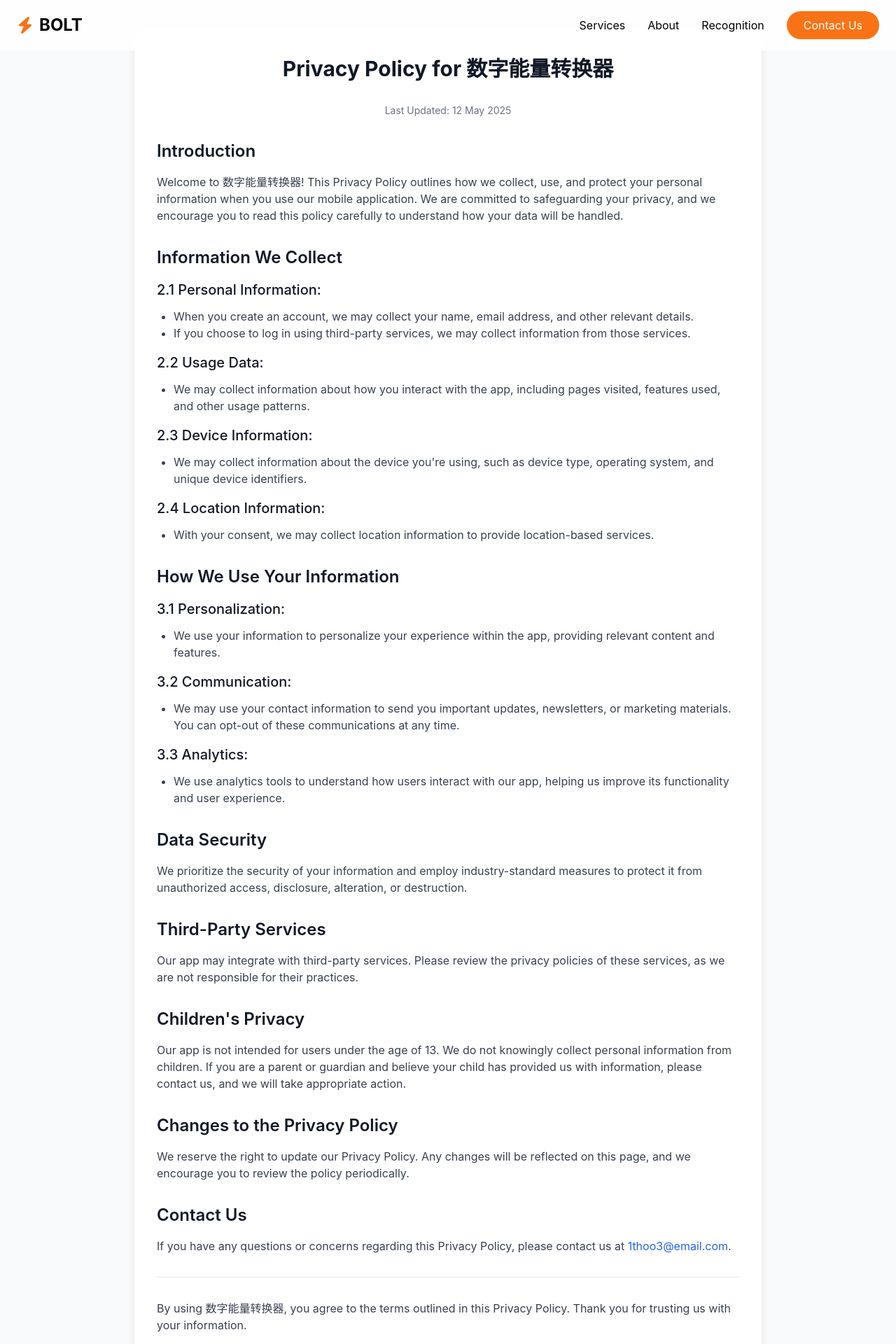
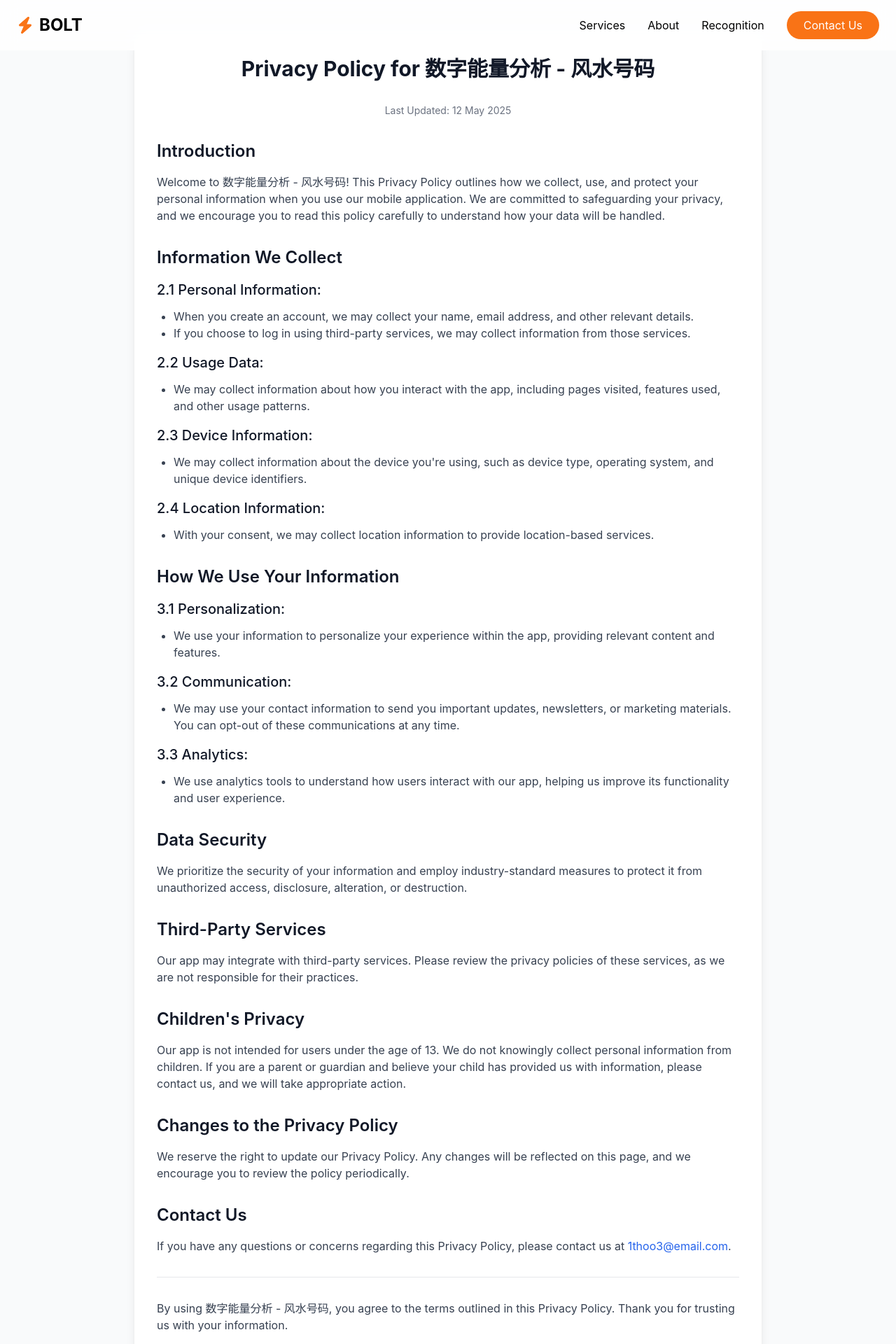
Before and after one commit to scottthoo/BoltWeb-2702, a React (Vite) app: page /number-energy-converter-privacy-policy in a window 1280 px wide. Shown: the top 1920 px of the page at 70% size. Built offline with nearby package versions, Linux system fonts and the light colour scheme.

Commit message:
[UPDATE] Updated Privacy Policy title and content to reflect app name change to 数字能量分析 - 风水号码

```diff
--- a/src/components/PrivacyPolicy.jsx
+++ b/src/components/PrivacyPolicy.jsx
@@ -5,7 +5,7 @@ const PrivacyPolicy = () => {
     <div className="min-h-screen bg-gray-50 py-12 px-4 sm:px-6 lg:px-8">
       <div className="max-w-4xl mx-auto bg-white rounded-lg shadow-lg p-8">
         <h1 className="text-3xl font-bold text-gray-900 mb-8 text-center">
-          Privacy Policy for 数字能量转换器
+          Privacy Policy for 数字能量分析 - 风水号码
         </h1>
 
         <div className="text-sm text-gray-500 mb-8 text-center">
@@ -18,11 +18,11 @@ const PrivacyPolicy = () => {
               Introduction
             </h2>
             <p className="text-gray-700">
-              Welcome to 数字能量转换器! This Privacy Policy outlines how we
-              collect, use, and protect your personal information when you use
-              our mobile application. We are committed to safeguarding your
-              privacy, and we encourage you to read this policy carefully to
-              understand how your data will be handled.
+              Welcome to 数字能量分析 - 风水号码! This Privacy Policy outlines
+              how we collect, use, and protect your personal information when
+              you use our mobile application. We are committed to safeguarding
+              your privacy, and we encourage you to read this policy carefully
+              to understand how your data will be handled.
             </p>
           </section>
 
@@ -179,8 +179,9 @@ const PrivacyPolicy = () => {
 
           <div className="mt-8 pt-8 border-t border-gray-200">
             <p className="text-gray-700">
-              By using 数字能量转换器, you agree to the terms outlined in this
-              Privacy Policy. Thank you for trusting us with your information.
+              By using 数字能量分析 - 风水号码, you agree to the terms outlined
+              in this Privacy Policy. Thank you for trusting us with your
+              information.
             </p>
           </div>
         </div>
```
